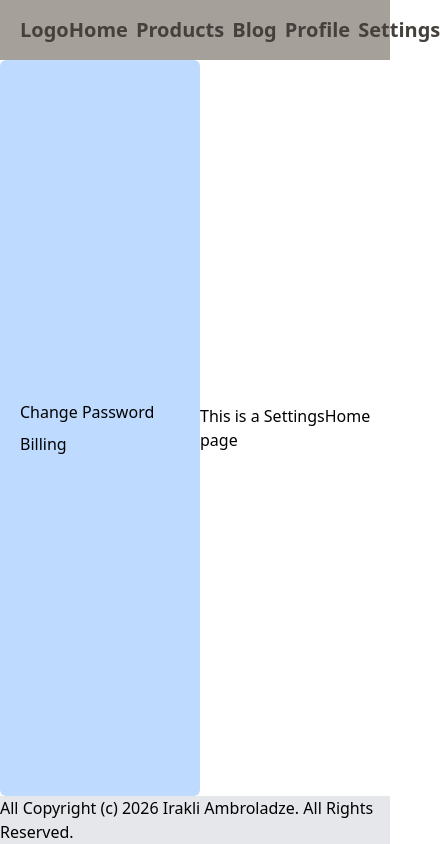
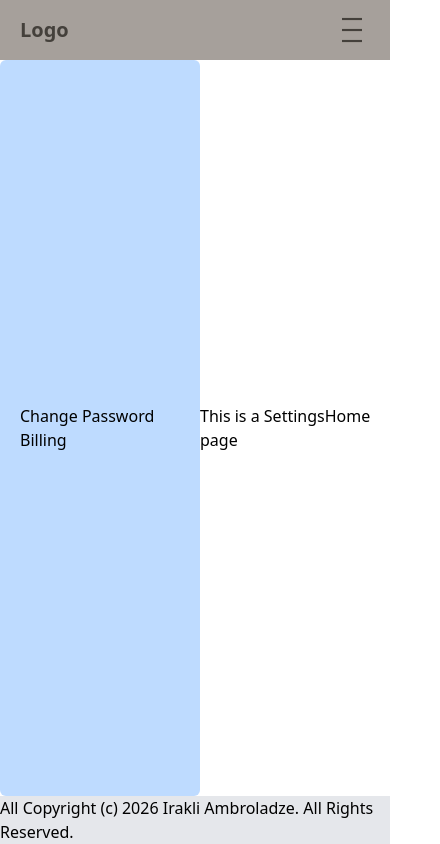
Before and after one commit to IrakliAmbroladze/react-geolab, a React (Vite) app: page /settings in a window 390 px wide. Shown: the whole page, 440 px wide, since content can reach past the window. Built offline with nearby package versions, Linux system fonts and the light colour scheme.

Commit message:
style(Navigation): add burger icon for responsiveness

```diff
--- a/src/components/Header.jsx
+++ b/src/components/Header.jsx
@@ -5,7 +5,7 @@ export default function Header() {
   return (
     <header className="flex justify-between items-center px-5 text-xl font-bold text-stone-700 bg-stone-400 min-h-[60px]">
       <Navigation nav_list={[{ display: "Logo", route: "/" }]} />
-      <Navigation nav_list={header_navs} />
+      <Navigation nav_list={header_navs} responsive={true} />
     </header>
   );
 }
--- a/src/components/Navigation.jsx
+++ b/src/components/Navigation.jsx
@@ -1,10 +1,14 @@
 import { Link } from "react-router-dom";
 
-export const Navigation = ({ nav_list, direction = "row" }) => {
+export const Navigation = ({
+  nav_list,
+  direction = "row",
+  responsive = false,
+}) => {
   return (
     <nav>
       <ul
-        className={`flex justify-between gap-2 ${direction === "row" ? "flex-row" : "flex-col"}`}
+        className={`${responsive && "hidden sm:flex"} justify-between gap-2 ${direction === "row" ? "flex-row" : "flex-col"} `}
       >
         {nav_list.map((nav, index) => (
           <li key={index} className="hover:text-stone-500">
@@ -12,6 +16,9 @@ export const Navigation = ({ nav_list, direction = "row" }) => {
           </li>
         ))}
       </ul>
+      {responsive && (
+        <button className="sm:hidden cursor-pointer rotate-90">|||</button>
+      )}
     </nav>
   );
 };
```
